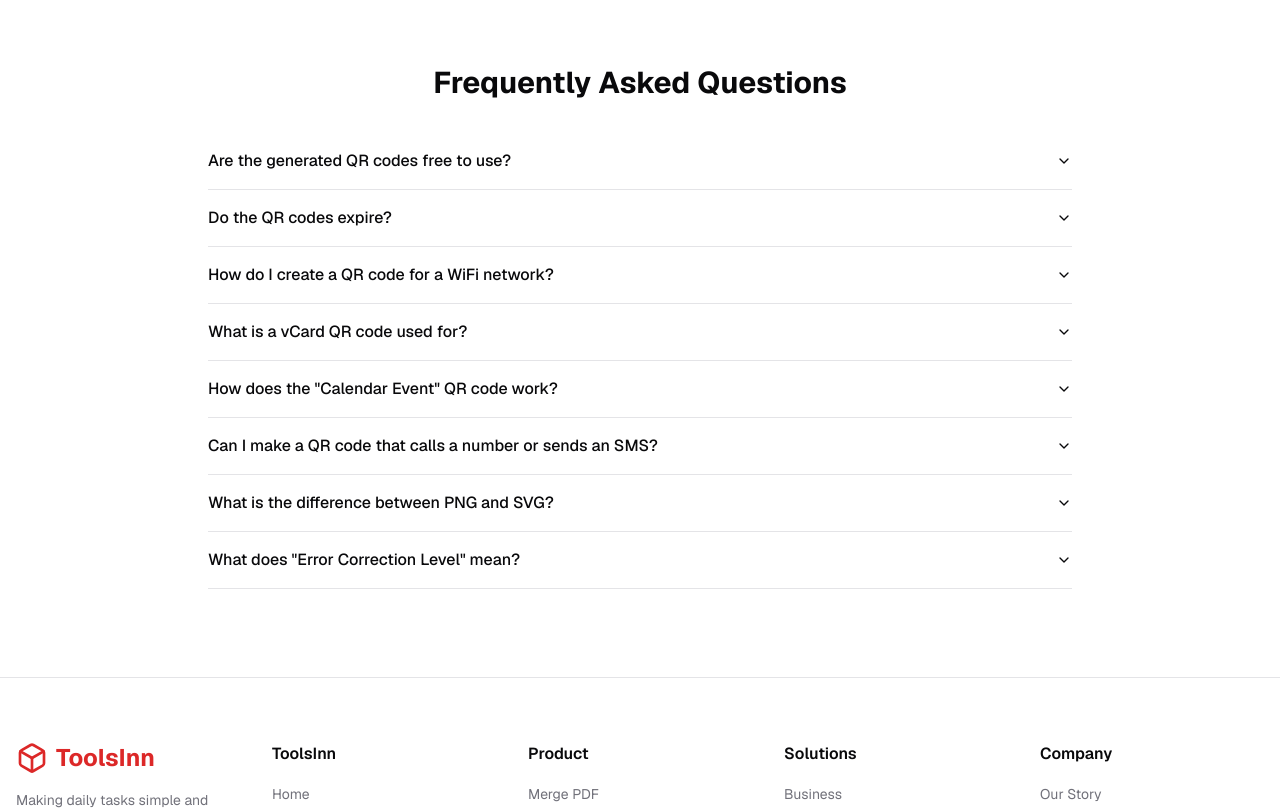
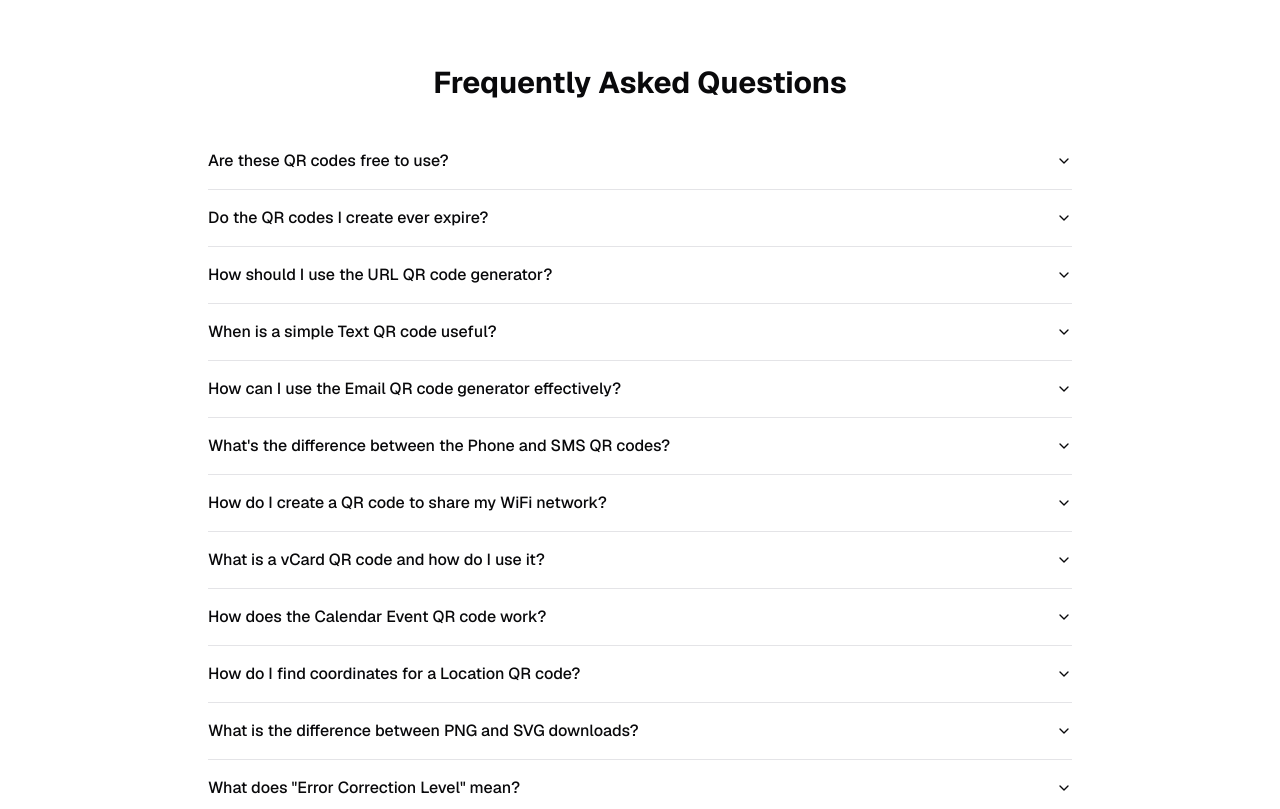
Before and after one commit to mygit625/mypr, a Next.js app: page /qr-code in a window 1280 px wide. Shown: the part 1240-2049 px from the top of the page. Built offline with nearby package versions, Linux system fonts and the light colour scheme.

Commit message:
add fag sections related with all options. make it seo friendly and sear

```diff
--- a/src/app/qr-code/page.tsx
+++ b/src/app/qr-code/page.tsx
@@ -338,51 +338,75 @@ export default function QrCodeGeneratorPage() {
         <h2 className="text-3xl font-bold text-center mb-8">Frequently Asked Questions</h2>
         <Accordion type="single" collapsible className="w-full">
           <AccordionItem value="item-1">
-            <AccordionTrigger>Are the generated QR codes free to use?</AccordionTrigger>
+            <AccordionTrigger>Are these QR codes free to use?</AccordionTrigger>
             <AccordionContent>
-              Absolutely. All QR codes created with our tool are 100% free for any purpose, including commercial projects. There are no hidden fees or usage limits.
+              Absolutely. All QR codes created with our generator are 100% free for both personal and commercial use. There are no subscriptions, no limits on the number of codes you can create, and no hidden fees.
             </AccordionContent>
           </AccordionItem>
           <AccordionItem value="item-2">
-            <AccordionTrigger>Do the QR codes expire?</AccordionTrigger>
+            <AccordionTrigger>Do the QR codes I create ever expire?</AccordionTrigger>
             <AccordionContent>
-              No, they do not. Our generator creates static QR codes, which means the data you enter is encoded directly into the image itself. It will work forever and will not stop functioning as long as the underlying data (like the website link) is still active.
+              No, they do not. We generate static QR codes, which means your data is encoded directly into the code itself. As long as the data it points to (like a website URL) is still valid, your QR code will work forever.
             </AccordionContent>
           </AccordionItem>
-           <AccordionItem value="item-5">
-            <AccordionTrigger>How do I create a QR code for a WiFi network?</AccordionTrigger>
+          <AccordionItem value="item-url">
+            <AccordionTrigger>How should I use the URL QR code generator?</AccordionTrigger>
             <AccordionContent>
-              Select the "WiFi" option, then enter your network's name (SSID) and password. Choose the correct encryption type (WPA/WPA2 is most common). When someone scans this code, their phone will prompt them to join your network automatically, without needing to manually type the password. It's perfect for homes, cafes, and offices.
+              The URL QR code is the most common type. Simply enter the full web address (e.g., `https://www.yourwebsite.com`) into the URL field. This is perfect for marketing materials, posters, business cards, or any situation where you want to seamlessly direct people to a website, landing page, or social media profile.
             </AccordionContent>
           </AccordionItem>
-           <AccordionItem value="item-6">
-            <AccordionTrigger>What is a vCard QR code used for?</AccordionTrigger>
+          <AccordionItem value="item-text">
+            <AccordionTrigger>When is a simple Text QR code useful?</AccordionTrigger>
             <AccordionContent>
-              A vCard QR code is a digital business card. You can fill in your name, contact number, email, company, and more. When someone scans it, they will be prompted to save all that information as a new contact directly in their phone's address book, making it incredibly easy to share your details.
+              A Text QR code simply displays the text you enter when scanned. It's useful for sharing information that doesn't need to be interactive, such as a product serial number, a unique coupon code, a short message, or important notes.
             </AccordionContent>
           </AccordionItem>
-           <AccordionItem value="item-7">
-            <AccordionTrigger>How does the "Calendar Event" QR code work?</AccordionTrigger>
+           <AccordionItem value="item-email">
+            <AccordionTrigger>How can I use the Email QR code generator effectively?</AccordionTrigger>
             <AccordionContent>
-             By filling in the event title, start and end times, location, and description, you create a QR code that contains all the details for a calendar entry. When scanned, it will open in the user's calendar app, allowing them to add it to their schedule with a single tap. It's great for invitations and scheduling.
+              Use the Email QR code to let people contact you instantly. Fill in the recipient's email address, a default subject line, and even a starting message. When someone scans it, their default email app will open with all these fields pre-filled, making it effortless for them to send you an email. It's great for customer support or contact pages.
             </AccordionContent>
           </AccordionItem>
-          <AccordionItem value="item-8">
-            <AccordionTrigger>Can I make a QR code that calls a number or sends an SMS?</AccordionTrigger>
+          <AccordionItem value="item-phone-sms">
+            <AccordionTrigger>What's the difference between the Phone and SMS QR codes?</AccordionTrigger>
             <AccordionContent>
-              Yes. Use the "Phone" option to create a code that, when scanned, will prompt the user to call the number you entered. Use the "SMS" option to pre-fill the recipient's phone number and a message. When a user scans it, their messaging app will open, ready to send your predefined text.
+              The **Phone** QR code, when scanned, will prompt the user to call the phone number you entered. It's a direct "tap-to-call" function. The **SMS** QR code lets you specify both a phone number and a message. When scanned, it opens the user's messaging app with your number and message already filled in, ready to be sent.
             </AccordionContent>
           </AccordionItem>
-          <AccordionItem value="item-3">
-            <AccordionTrigger>What is the difference between PNG and SVG?</AccordionTrigger>
+           <AccordionItem value="item-wifi">
+            <AccordionTrigger>How do I create a QR code to share my WiFi network?</AccordionTrigger>
             <AccordionContent>
-              PNG is a pixel-based image format (raster) that is great for digital use on websites or in emails. SVG is a vector-based format, which means it is made of mathematical paths instead of pixels. This allows you to scale an SVG to any size—from a tiny icon to a giant billboard—without any loss of quality, making it the best choice for printing.
+              Select the "WiFi" tab and enter your network's name (SSID) and password. Be sure to select the correct encryption type (WPA/WPA2 is the most common and secure). When guests scan this code, their device will automatically connect to your WiFi without them needing to manually find the network and type in the password. It's perfect for homes, cafes, and offices.
             </AccordionContent>
           </AccordionItem>
-           <AccordionItem value="item-4">
+           <AccordionItem value="item-vcard">
+            <AccordionTrigger>What is a vCard QR code and how do I use it?</AccordionTrigger>
+            <AccordionContent>
+              A vCard QR code is a powerful digital business card. Fill in your contact details like name, phone number, email, company, and website. When someone scans the code, their phone will prompt them to save all this information as a new contact in their address book. It's the fastest way to exchange contact information at networking events.
+            </AccordionContent>
+          </AccordionItem>
+           <AccordionItem value="item-event">
+            <AccordionTrigger>How does the Calendar Event QR code work?</AccordionTrigger>
+            <AccordionContent>
+             Create an event QR code by filling in the event title, start and end times, location, and a description. When a user scans this code, their calendar app will open with all the event details pre-filled, allowing them to add it to their schedule with a single tap. It's fantastic for invitations, flyers, and posters.
+            </AccordionContent>
+          </AccordionItem>
+           <AccordionItem value="item-location">
+            <AccordionTrigger>How do I find coordinates for a Location QR code?</AccordionTrigger>
+            <AccordionContent>
+             To create a QR code that opens a map to a specific spot, you need its latitude and longitude. You can easily find these using a tool like Google Maps. Right-click on any location on the map, and the coordinates will appear in the context menu for you to copy and paste into our generator.
+            </AccordionContent>
+          </AccordionItem>
+          <AccordionItem value="item-png-svg">
+            <AccordionTrigger>What is the difference between PNG and SVG downloads?</AccordionTrigger>
+            <AccordionContent>
+              **PNG** is a pixel-based image format that is perfect for digital use, such as on websites, in emails, or in social media posts. **SVG** is a vector-based format, which means it's made of mathematical paths instead of pixels. This allows an SVG to be scaled to any size—from a tiny icon to a giant billboard—without losing quality, making it the ideal choice for high-quality printing.
+            </AccordionContent>
+          </AccordionItem>
+           <AccordionItem value="item-error-correction">
             <AccordionTrigger>What does "Error Correction Level" mean?</AccordionTrigger>
             <AccordionContent>
-              Error correction allows a QR code to be scanned successfully even if part of it is damaged, dirty, or covered up. There are four levels: Low (L), Medium (M), Quartile (Q), and High (H). A higher level adds more redundant data, making the code more robust but also more visually dense. For most standard uses, 'L' or 'M' is perfectly fine.
+              Error correction adds redundant data to the QR code, which allows it to be scanned successfully even if it's partially damaged, dirty, or obstructed. There are four levels: **Low (L)**, **Medium (M)**, **Quartile (Q)**, and **High (H)**. A higher level makes the code more robust but also increases its visual complexity. For most everyday uses, the default 'L' or 'M' is perfectly sufficient.
             </AccordionContent>
           </AccordionItem>
         </Accordion>
```
